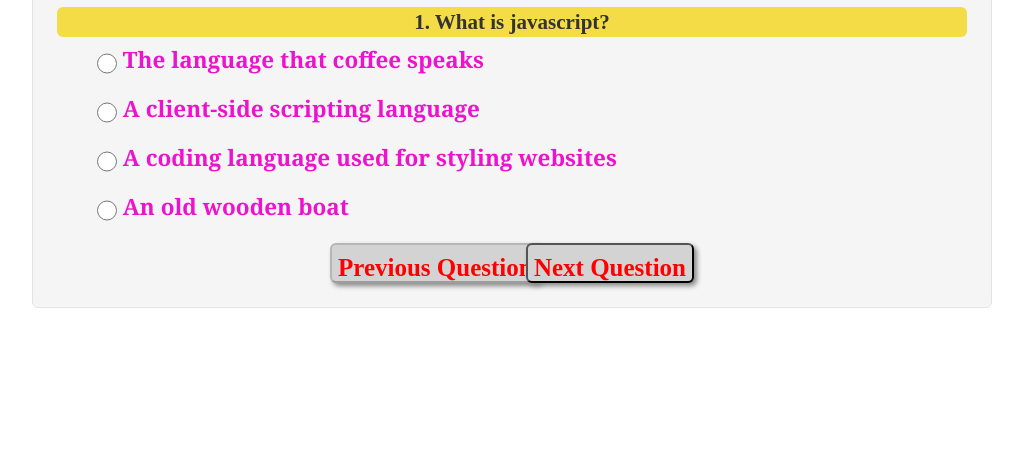
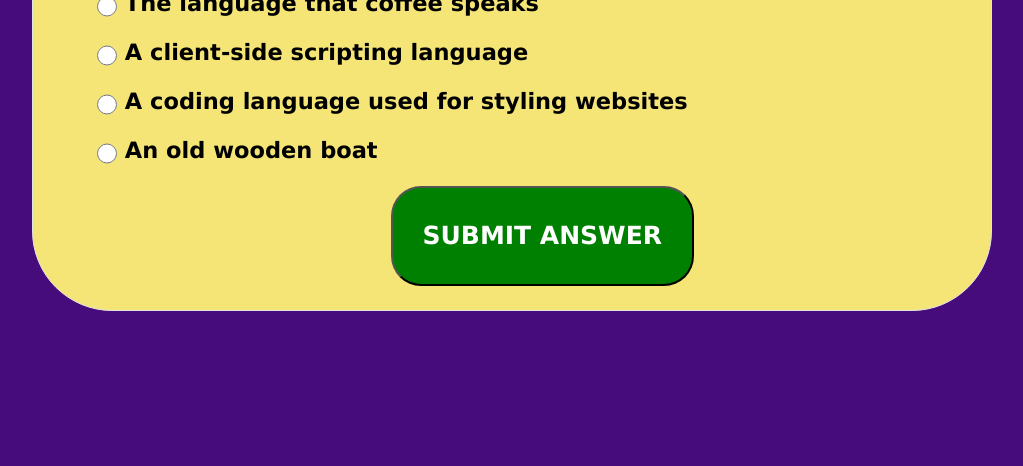
Before and after one commit to samdotkim/samdotkim.github.io, a plain HTML site: page HW-CodeQuiz/index.html in a window 1280 px wide. Shown: the part 334-800 px from the top of the page, without its empty margins (128-1151 px from the left). Drawn offline with nearby package versions, Linux system fonts and the light colour scheme.

Commit message:
Add files via upload

```diff
--- a/HW-CodeQuiz/index.html
+++ b/HW-CodeQuiz/index.html
@@ -1,21 +1,23 @@
 <!DOCTYPE html>
 <html>
 <head>
-<link rel="stylesheet" type="text/css" href="style.css">
+
 <meta charset="utf-8">
 <meta name="viewport" content="width=device-width, initial-scale=1">
 <link rel="stylesheet" href="https://maxcdn.bootstrapcdn.com/bootstrap/3.3.7/css/bootstrap.min.css">
 <script src="https://ajax.googleapis.com/ajax/libs/jquery/3.3.1/jquery.min.js"></script>
 <script src="https://maxcdn.bootstrapcdn.com/bootstrap/3.3.7/js/bootstrap.min.js"></script>
 <script src="script.js"></script>
+<link rel="stylesheet" type="text/css" href="style.css">
 
-<title>JS Quiz</title>
+<title>sam.kim JS Timed Quiz</title>
 <body>
     <div class="quizContainer container-fluid well well-lg">
         <div id="quiz1" class="text-center">
 			<h1>Timed Javascript Coding Quiz</h1>
-			<center><img class="img-responsive" height="180" width="180" src="logo-blk.png"></center>
-			<h4 style="color:#FF0000;position:absolute;left:70%;top:30%;" align="center" ><span id="iTimeShow">Time Remaining: </span><br/><span id='timer' style="font-size:25px;"></span></h4>
+            <center><img class="img-responsive" height="120" width="120" src="logo-blk.png"></center>
+            <button class="startButton">START QUIZ</button>
+			<h4 style="color:#FF0000;position:absolute;left:70%;top:30%;" align="center" ><span id="iTimeShow">TIMER: </span><br/><span id='timer' style="font-size:25px;"></span></h4>
 			<h3>jQuery Quiz</h3>
 		</div>
 
@@ -23,8 +25,7 @@
         <ul class="choiceList"></ul>
         <div class="quizMessage"></div>
         <div class="result"></div>
-		<button class="preButton">Previous Question</button>
-        <button class="nextButton">Next Question</button>
+        <button class="nextButton">SUBMIT ANSWER</button>
     </div>
 </body>
   </html>
--- a/HW-CodeQuiz/script.js
+++ b/HW-CodeQuiz/script.js
@@ -1,29 +1,30 @@
+// ??? THE QUESTIONS ???
 var questions = [{
-    question: "1. What is javascript?",
+    question: "1. What is Javascript?",
     choices: ["The language that coffee speaks", "A client-side scripting language", "A coding language used for styling websites", "An old wooden boat"],
+    correctAnswer: 1
+}, {
+    question: "2. What is the index value of 4 in the array [1,3,4,2] ?",
+    choices: ["0", "3", "2", "1"],
     correctAnswer: 2
 }, {
-    question: "2. How to empty an array in JavaScript?",
-    choices: ["arrayList[]", "arrayList(0)", "arrayList.length=0", "arrayList.len(0)"],
-    correctAnswer: 2
-}, {
-    question: "3. What function to add an element at the begining of an array and one at the end?",
-    choices: ["push,unshift", "unshift,push", "first,push", "unshift,last"],
-    correctAnswer: 1
+    question: "3. What are parentheses () used for in Javascript?",
+    choices: ["variables", "your mother", "attributes", "functions"],
+    correctAnswer: 3
 }, {
     question: "4. What will this output? var a = [1, 2, 3]; console.log(a[6]);",
     choices: ["undefined", "0", "prints nothing", "Syntax error"],
     correctAnswer: 0
 }, {
-    question: "5. What would following code return? console.log(typeof typeof 1);",
-    choices: ["string", "number", "Syntax error", "undefined"],
-    correctAnswer: 0
+    question: "5. What would happen if you put alert('ERROR!); into your Javascript?",
+    choices: ["nothing", "Your browser would crash", "Syntax error", "A window would pop up that said ERROR!"],
+    correctAnswer: 3
 },{
 	question: "6. Which software company developed JavaScript?",
     choices: ["Mozilla", "Netscape", "Sun Microsystems", "Oracle"],
     correctAnswer: 1
 },{
-	question: "7. What would be the result of 3+2+'7'?",
+	question: "7. What would be the result of 2 + 3 +'7'?",
     choices: ["327", "12", "14", "57"],
     correctAnswer: 3
 },{
@@ -31,15 +32,14 @@ var questions = [{
     choices: ["The first div element", "The last div element", "All div elements", "Current div element"],
     correctAnswer: 2
 },{
-	question: "9. How can a value be appended to an array?",
-    choices: ["arr(length).value;", "arr[arr.length]=value;", "arr[]=add(value);", "None of these"],
+	question: "9. What is jQuery?",
+    choices: ["a Javascript command", "a Javascript library", "a Javascript function", "None of the above"],
     correctAnswer: 1
 },{
 	question: "10. What will the code below output to the console? console.log(1 +  +'2' + '2');",
     choices: ["'32'", "'122'", "'13'", "'14'"],
     correctAnswer: 0
 }];
-
 
 var currentQuestion = 0;
 var viewingAns = 0;
@@ -48,13 +48,16 @@ var quizOver = false;
 var iSelectedAnswer = [];
 	var c=180;
     var t;
+var wrongAnswer = false;
 
 $(document).ready(function ()
 {
+
+
+
     // Display the first question
     displayCurrentQuestion();
     $(this).find(".quizMessage").hide();
-    $(this).find(".preButton").attr('disabled', 'disabled');
 
 	timedCount();
 
@@ -307,3 +310,8 @@ function viewResults()
 			viewResults();
 		},3000);
 }
+
+//function saveScore (
+//    name = prompt('Enter your intials')
+//    localStorage.setItem('name')
+//
--- a/HW-CodeQuiz/style.css
+++ b/HW-CodeQuiz/style.css
@@ -1,12 +1,16 @@
+body {
+  background-color: #470C7B;
+}
+
 h1 {
-    font-family:'Gabriola', serif;
+    font-family:'verdana', serif;
     text-align: center;
 }
 ul {
     list-style: none;
 }
 li {
-    font-family:'Cambria', serif;
+    font-family:'verdana', serif;
     font-size: 1.5em;
 }
 input[type=radio] {
@@ -15,18 +19,15 @@ input[type=radio] {
     height: 2em;
 }
 p {
-    font-family:'Gabriola', serif;
+    font-family:'verdana', serif;
 }
 /* Quiz Classes */
  .quizContainer {
-    background-color: white;
-    border-radius: 6px;
+    background-color: #F4E576;
+    border-radius: 80px;
     width: 75%;
     margin: auto;
     padding-top: 5px;
-    /*-moz-box-shadow: 10px 10px 5px #888;
-    -webkit-box-shadow: 10px 10px 5px #888;
-    box-shadow: 10px 10px 5px #888;*/
     position: relative;
 }
 .quizcontainer #quiz1
@@ -35,45 +36,24 @@ text-shadow:1px 1px 2px orange;
 font-family:"Georgia", Arial, sans-serif;
 }
 .nextButton {
-    box-shadow: 3px 3px 5px #888;
-    border-radius: 6px;
-   /* width: 150px;*/
-    height: 40px;
+    border-radius: 30px;
     text-align: center;
-    background-color: lightgrey;
+    background-color: green;
     /*clear: both;*/
-    color: red;
-    font-family:'Gabriola', serif;
+    color: white;
+    font-family:'verdana', serif;
     position: relative;
+    padding: 30px;
     margin: auto;
 	font-size:25px;
 	font-weight:bold;
-    padding-top: 5px;
 	float:right;
-	right:30%;
+	right: 30%;
 }
 
-.preButton {
-    box-shadow: 3px 3px 5px #888;
-    border-radius: 6px;
-    /*width: 150px;*/
-    height: 40px;
-    text-align: center;
-    background-color: lightgrey;
-    /*clear: both;*/
-    color: red;
-    font-family:'Gabriola', serif;
-    position: relative;
-    margin: auto;
-	font-size:25px;
-	font-weight:bold;
-    padding-top: 5px;
-	float:left;
-	left:30%;
-}
 
 .question {
-    font-family:'Century', serif;
+    font-family:'verdana', serif;
     font-size: 1.5em;
 	font-weight:bold;
     width: 100%;
@@ -84,7 +64,7 @@ font-family:"Georgia", Arial, sans-serif;
     text-align: center;
 }
 .quizMessage {
-    background-color: peachpuff;
+    background-color: red;
     border-radius: 6px;
     width: 20%;
     margin: auto;
@@ -100,7 +80,7 @@ font-family:"Georgia", Arial, sans-serif;
 }
 .choiceList {
     font-family: 'Arial', serif;
-    color: #ed12cd;
+    color: #000;
 	font-size:15px;
 	font-weight:bold;
 }
```
